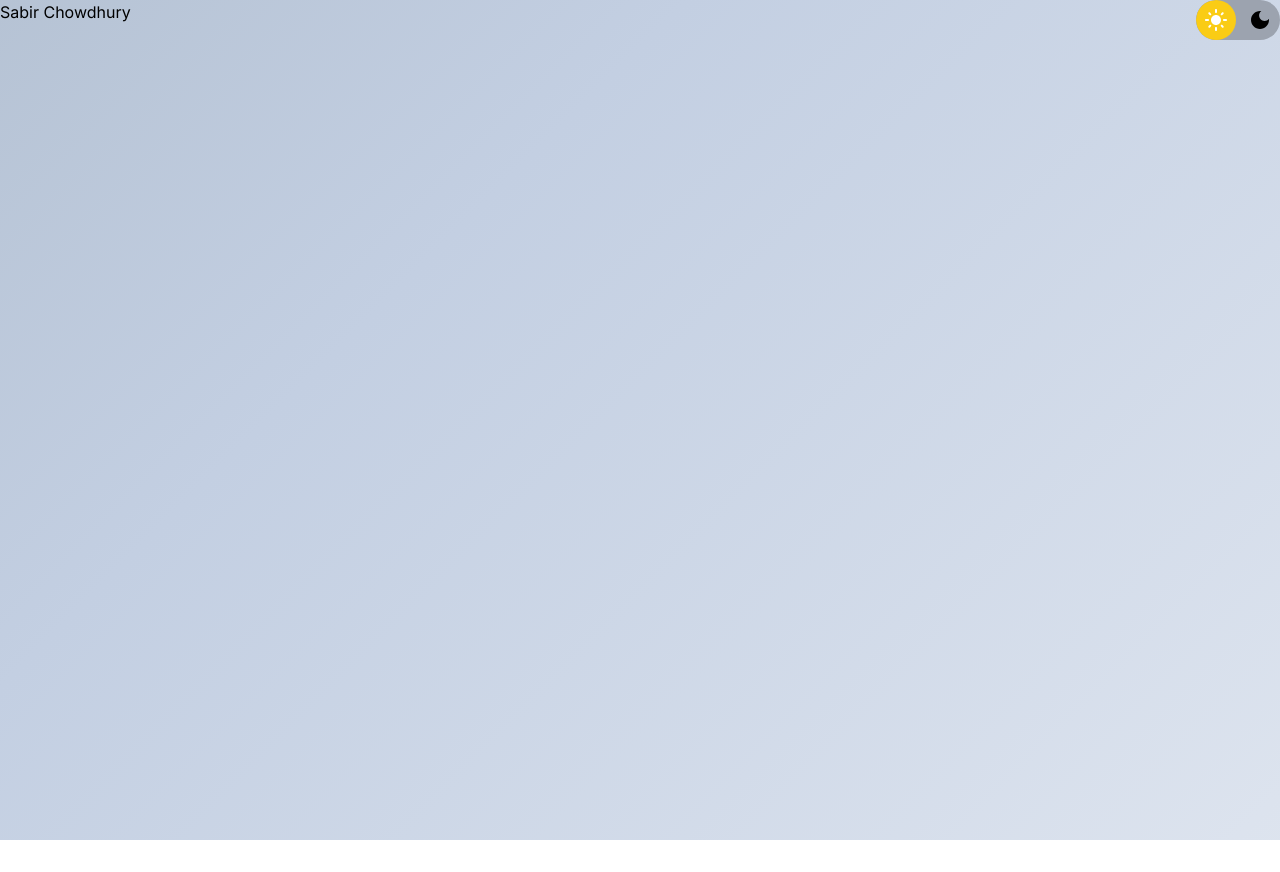
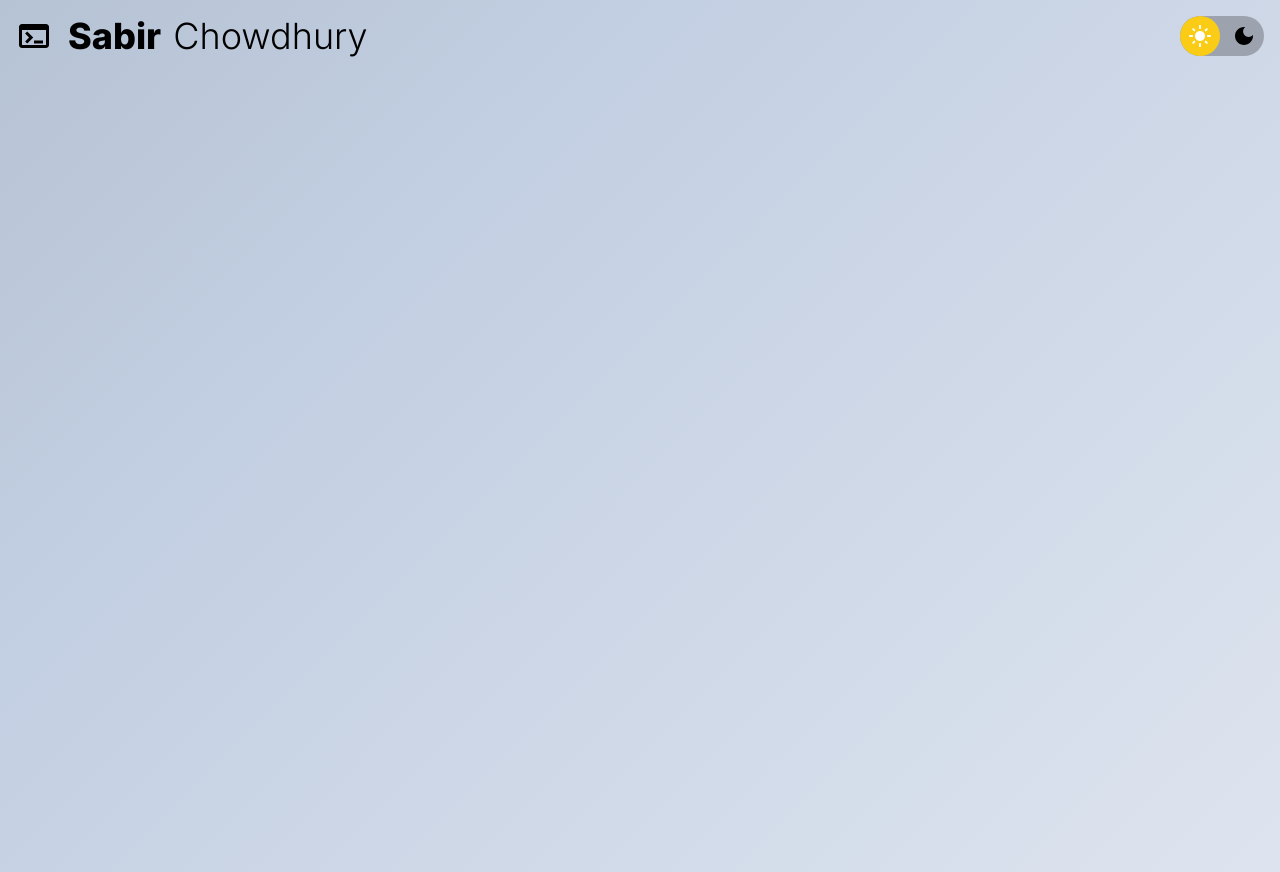
Before and after one commit to sabirchowdhury/portfolio-website, a Next.js app: page / in a window 1280 px wide. Before the commit the page ends 840 px from the top, so only its background shows below. Built offline with nearby package versions, Linux system fonts and the light colour scheme.

Commit message:
add title

```diff
--- a/components/Layout.tsx
+++ b/components/Layout.tsx
@@ -4,6 +4,7 @@ import { AutoAwesome, DarkMode, LightMode } from "@mui/icons-material";
 import { Button } from "@mui/material";
 import { useTheme } from "next-themes";
 import { ReactNode, useEffect, useState } from "react";
+import Logo from "./Logo";
 
 export default function Layout({ children }: { children: ReactNode }) {
   const { theme, setTheme } = useTheme();
@@ -13,8 +14,8 @@ export default function Layout({ children }: { children: ReactNode }) {
 
   return (
     <div>
-      <div className="flex justify-between">
-        <div className="dark:text-blue-700">Sabir Chowdhury</div>
+      <div className="flex justify-between p-4">
+        <Logo />
         <label htmlFor="dark-mode-toggle" className="flex cursor-pointer">
           <input
             id="dark-mode-toggle"
--- /dev/null
+++ b/components/Logo.tsx
@@ -0,0 +1,11 @@
+import { Terminal } from "@mui/icons-material";
+
+export default function Logo() {
+  return (
+    <span className="flex items-center text-4xl">
+      <Terminal fontSize="inherit" />
+      <h1 className="font-extrabold ml-4 mr-3">Sabir</h1>{" "}
+      <h1 className="font-light">Chowdhury</h1>
+    </span>
+  );
+}
```
